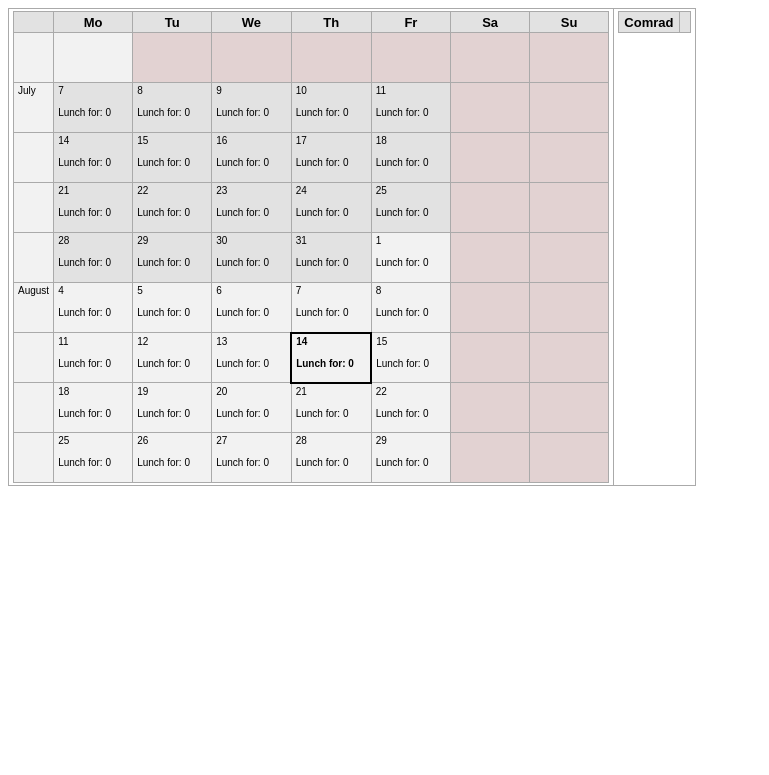
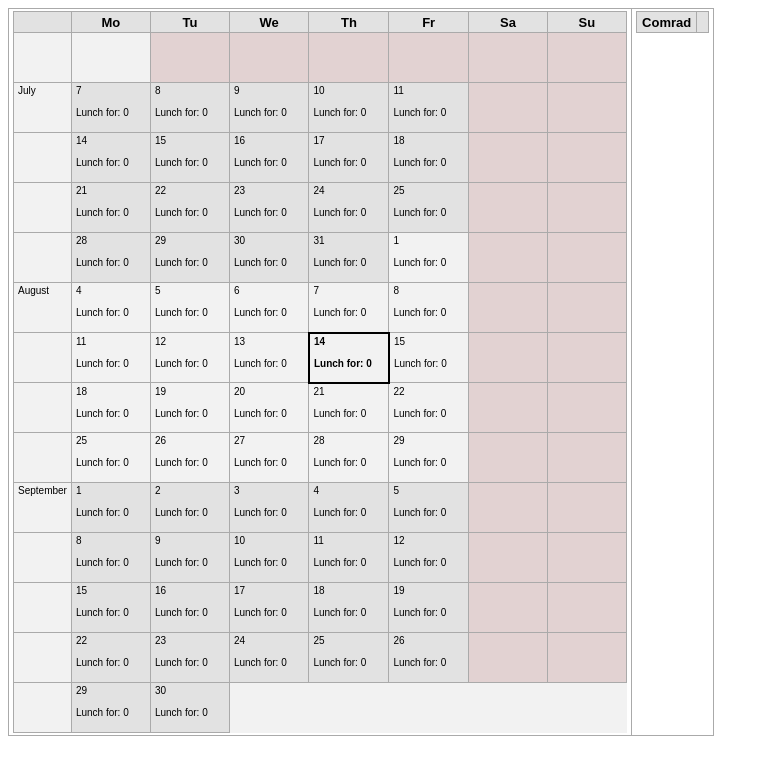
Before and after one commit to daid/GULP, a PHP site: page / in a window 1280 px wide. Shown: the top 775 px of the page, without its empty margins (0-769 px from the left). Run offline with PHP 8.4, Linux system fonts and the light colour scheme; data that the repository does not hold is empty; a stand-in replaces the project's code that opens the database connection.

Commit message:
Show 1 more month.

```diff
--- a/index.php
+++ b/index.php
@@ -71,7 +71,7 @@ if(weekday(1, $month-1, $year) > 0)
 }
 $y = $year;
 $rosterExtra = array();
-for($m=$month-1;$m<$month+1;$m++)
+for($m=$month-1;$m<$month+2;$m++)
 {
 	for($d=1;$d<=daysInMonth($m, $y); $d++)
 	{
```
